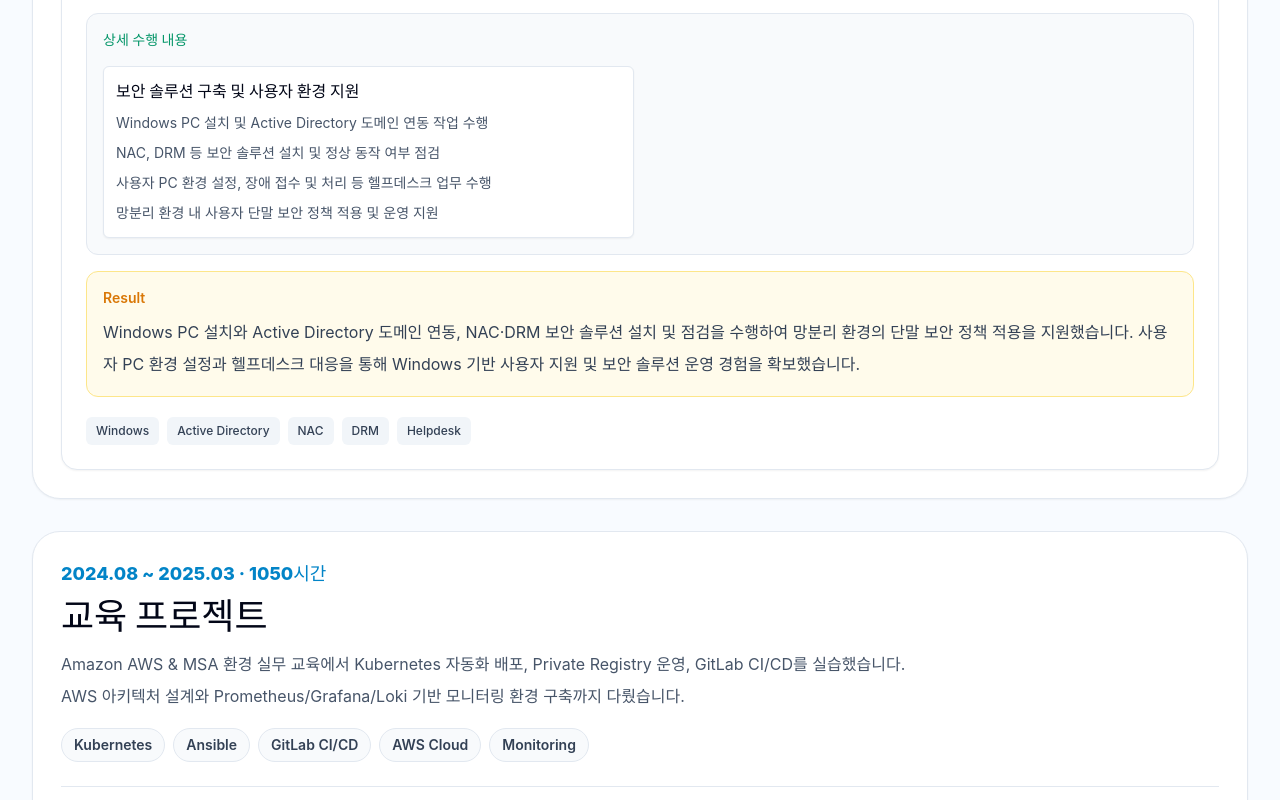
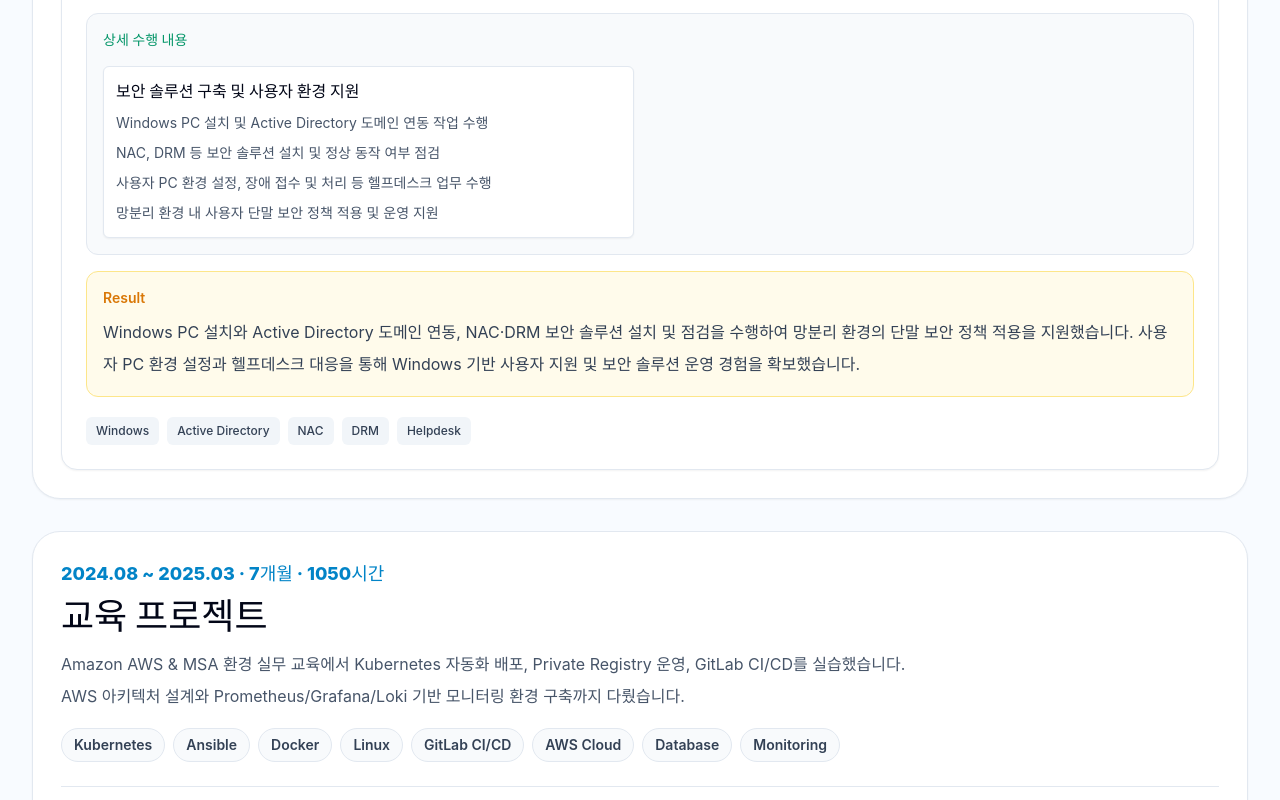
Before and after one commit to JANGSEOKHAN/JANGSEOKHAN.github.io, a React (Vite) app: page / in a window 1280 px wide. Shown: the part 11200-12000 px from the top of the page. Built offline with nearby package versions, Linux system fonts and the light colour scheme; a web font is replaced by a local one.

Commit message:
Update training project summary tags

```diff
--- a/src/components/Projects.tsx
+++ b/src/components/Projects.tsx
@@ -19,14 +19,17 @@ const companyGroups = [
   {
     company: 'AWS Cloud School',
     title: '교육 프로젝트',
-    summary: '2024.08 ~ 2025.03 · 1050시간',
+    summary: '2024.08 ~ 2025.03 · 7개월 · 1050시간',
     description:
       'Amazon AWS & MSA 환경 실무 교육에서 Kubernetes 자동화 배포, Private Registry 운영, GitLab CI/CD를 실습했습니다.\nAWS 아키텍처 설계와 Prometheus/Grafana/Loki 기반 모니터링 환경 구축까지 다뤘습니다.',
     topics: [
       'Kubernetes',
       'Ansible',
+      'Docker',
+      'Linux',
       'GitLab CI/CD',
       'AWS Cloud',
+      'Database',
       'Monitoring',
     ],
   },
```
